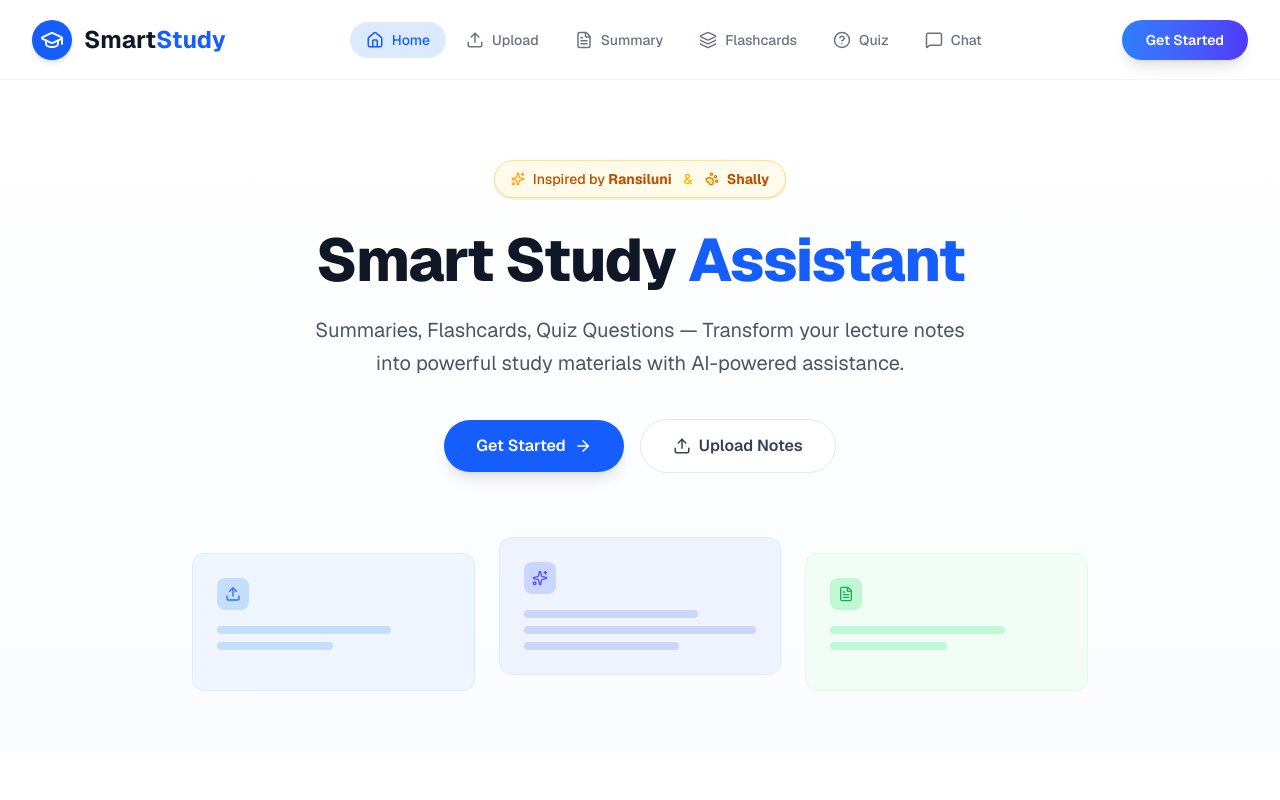
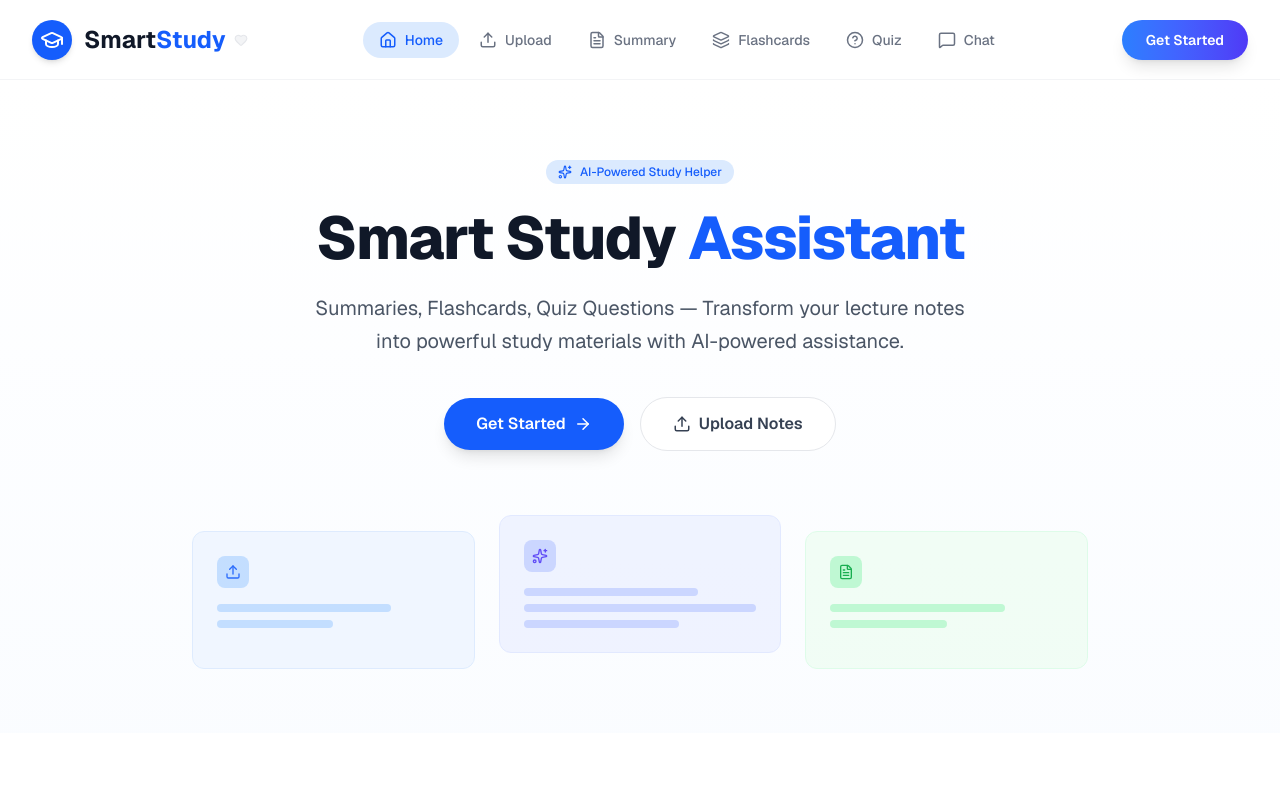
Before and after one commit to ChathuraIshara/SmartStudy, a Next.js app: page / in a window 1280 px wide. Shown: the top 800 px of the page. Built offline with nearby package versions, Linux system fonts and the light colour scheme.

Commit message:
update header for suprize

```diff
--- a/app/components/Header.tsx
+++ b/app/components/Header.tsx
@@ -6,10 +6,11 @@ import {
   FileText,
   Layers,
   HelpCircle,
-  MessageSquare
+  MessageSquare,
+  Heart,
+  PawPrint // 1. Added PawPrint
 } from 'lucide-react';
 
-// 1. Define Props to accept the state from the parent page
 interface HeaderProps {
   currentView: string;
   onNavigate: (view: string) => void;
@@ -17,7 +18,6 @@ interface HeaderProps {
 
 const Header = ({ currentView, onNavigate }: HeaderProps) => {
 
-  // 2. Updated Data Structure: Changed 'href' to 'id'
   const navItems = [
     { name: 'Home', id: 'home', icon: Home },
     { name: 'Upload', id: 'upload', icon: Upload },
@@ -31,17 +31,37 @@ const Header = ({ currentView, onNavigate }: HeaderProps) => {
     <header className="w-full h-20 bg-white border-b border-gray-100 px-8 flex items-center justify-between sticky top-0 z-50">
 
       {/* LEFT: Logo Section */}
-      {/* Added onClick to go back to Home when logo is clicked */}
       <div
-        className="flex items-center gap-3 cursor-pointer"
+        className="flex items-center gap-3 cursor-pointer group"
         onClick={() => onNavigate('home')}
       >
-        <div className="w-10 h-10 bg-blue-600 rounded-full flex items-center justify-center text-white shadow-md">
+        <div className="w-10 h-10 bg-blue-600 rounded-full flex items-center justify-center text-white shadow-md transition-transform group-hover:scale-105">
           <GraduationCap size={24} />
         </div>
-        <span className="text-2xl font-bold text-gray-900">
-          Smart<span className="text-blue-600">Study</span>
-        </span>
+
+        <div className="flex items-center">
+          <span className="text-2xl font-bold text-gray-900">
+            Smart<span className="text-blue-600">Study</span>
+          </span>
+
+          {/* --- THE EXPANDED SURPRISE --- */}
+          <div className="flex items-center ml-2 overflow-hidden">
+             {/* The Heart triggers the emotion */}
+             <Heart
+               size={14}
+               className="text-gray-200 fill-gray-100 group-hover:text-rose-500 group-hover:fill-rose-500 transition-all duration-500"
+             />
+
+             {/* The Sliding Text Container */}
+             <span className="max-w-0 opacity-0 group-hover:max-w-xs group-hover:opacity-100 transition-all duration-700 ease-in-out text-[10px] font-bold text-rose-500 whitespace-nowrap ml-1 mt-1 flex items-center gap-1">
+               For Ransiluni
+               <span className="text-gray-300">&</span>
+               Shally
+               <PawPrint size={10} className="fill-rose-200" />
+             </span>
+          </div>
+          {/* ----------------------------- */}
+        </div>
       </div>
 
       {/* CENTER: Navigation Links */}
@@ -49,12 +69,12 @@ const Header = ({ currentView, onNavigate }: HeaderProps) => {
         {navItems.map((item) => (
           <button
             key={item.name}
-            onClick={() => onNavigate(item.id)} // <--- Triggers the view switch
+            onClick={() => onNavigate(item.id)}
             className={`
               flex items-center gap-2 px-4 py-2 rounded-full text-sm font-medium transition-colors duration-200
               ${currentView === item.id
-                ? 'bg-blue-100 text-blue-600' // Active State
-                : 'text-gray-500 hover:bg-gray-50 hover:text-gray-900' // Inactive State
+                ? 'bg-blue-100 text-blue-600'
+                : 'text-gray-500 hover:bg-gray-50 hover:text-gray-900'
               }
             `}
           >
@@ -67,7 +87,6 @@ const Header = ({ currentView, onNavigate }: HeaderProps) => {
       {/* RIGHT: CTA Button */}
       <div className="flex items-center">
         <button
-          // Clicking 'Get Started' also takes you to Upload view
           onClick={() => onNavigate('upload')}
           className="bg-gradient-to-r from-blue-500 to-indigo-600 hover:from-blue-600 hover:to-indigo-700 text-white text-sm font-semibold px-6 py-2.5 rounded-full shadow-lg transition-transform transform hover:scale-105"
         >
--- a/app/components/Hero.tsx
+++ b/app/components/Hero.tsx
@@ -1,5 +1,6 @@
+	// components/Hero.tsx
 import React from 'react';
-import { ArrowRight, Upload, Sparkles, FileText, PawPrint } from 'lucide-react'; // 1. Added PawPrint icon
+import { ArrowRight, Upload, Sparkles, FileText, CheckCircle } from 'lucide-react';
 
 interface HeroProps {
   onNavigate: (view: string) => void;
@@ -10,21 +11,11 @@ const Hero = ({ onNavigate }: HeroProps) => {
     <section className="pt-20 pb-16 px-4 bg-gradient-to-b from-white to-blue-50/30">
       <div className="max-w-6xl mx-auto text-center">
 
-        {/* --- THE SURPRISE SECTION --- */}
-        <div className="inline-flex items-center gap-2 px-4 py-2 rounded-full bg-amber-50 text-amber-700 text-sm font-medium mb-8 border border-amber-200 shadow-sm hover:scale-105 transition-transform cursor-default">
-          {/* Sparkle for Ransiluni */}
-          <Sparkles size={14} className="text-amber-500 animate-pulse" />
-          <span>
-            Inspired by <span className="font-bold">Ransiluni</span>
-          </span>
-
-          <span className="text-amber-400 mx-1">&</span>
-
-          {/* Paw Print for Shally */}
-          <PawPrint size={14} className="text-amber-600 fill-amber-200" />
-          <span className="font-bold">Shally</span>
+        {/* Badge */}
+        <div className="inline-flex items-center gap-2 px-3 py-1 rounded-full bg-blue-100 text-blue-600 text-xs font-medium mb-6">
+          <Sparkles size={14} />
+          AI-Powered Study Helper
         </div>
-        {/* ---------------------------- */}
 
         {/* Headline */}
         <h1 className="text-5xl md:text-6xl font-extrabold text-gray-900 tracking-tight mb-6">
@@ -39,21 +30,15 @@ const Hero = ({ onNavigate }: HeroProps) => {
 
         {/* Buttons */}
         <div className="flex flex-col sm:flex-row items-center justify-center gap-4 mb-20">
-          <button
-            onClick={() => onNavigate('upload')}
-            className="flex items-center gap-2 bg-blue-600 hover:bg-blue-700 text-white px-8 py-3.5 rounded-full font-semibold transition-all shadow-lg hover:shadow-blue-200"
-          >
+          <button onClick={() => onNavigate('upload')} className="flex items-center gap-2 bg-blue-600 hover:bg-blue-700 text-white px-8 py-3.5 rounded-full font-semibold transition-all shadow-lg hover:shadow-blue-200">
             Get Started <ArrowRight size={18} />
           </button>
-          <button
-            onClick={() => onNavigate('upload')}
-            className="flex items-center gap-2 bg-white hover:bg-blue-600 hover:text-white text-gray-700 border border-gray-200 px-8 py-3.5 rounded-full font-semibold transition-all"
-          >
+          <button onClick={() => onNavigate('upload')} className="flex items-center gap-2 bg-white hover:bg-blue-700 hover:text-white text-gray-700 border border-gray-200 px-8 py-3.5 rounded-full font-semibold transition-all">
             <Upload size={18} /> Upload Notes
           </button>
         </div>
 
-        {/* Abstract Visual Cards */}
+        {/* Abstract Visual Cards (The 3 cards at the bottom of your screenshot) */}
         <div className="grid grid-cols-1 md:grid-cols-3 gap-6 opacity-90 max-w-4xl mx-auto">
            {/* Card 1 */}
            <div className="bg-blue-50 p-6 rounded-xl border border-blue-100">
```
